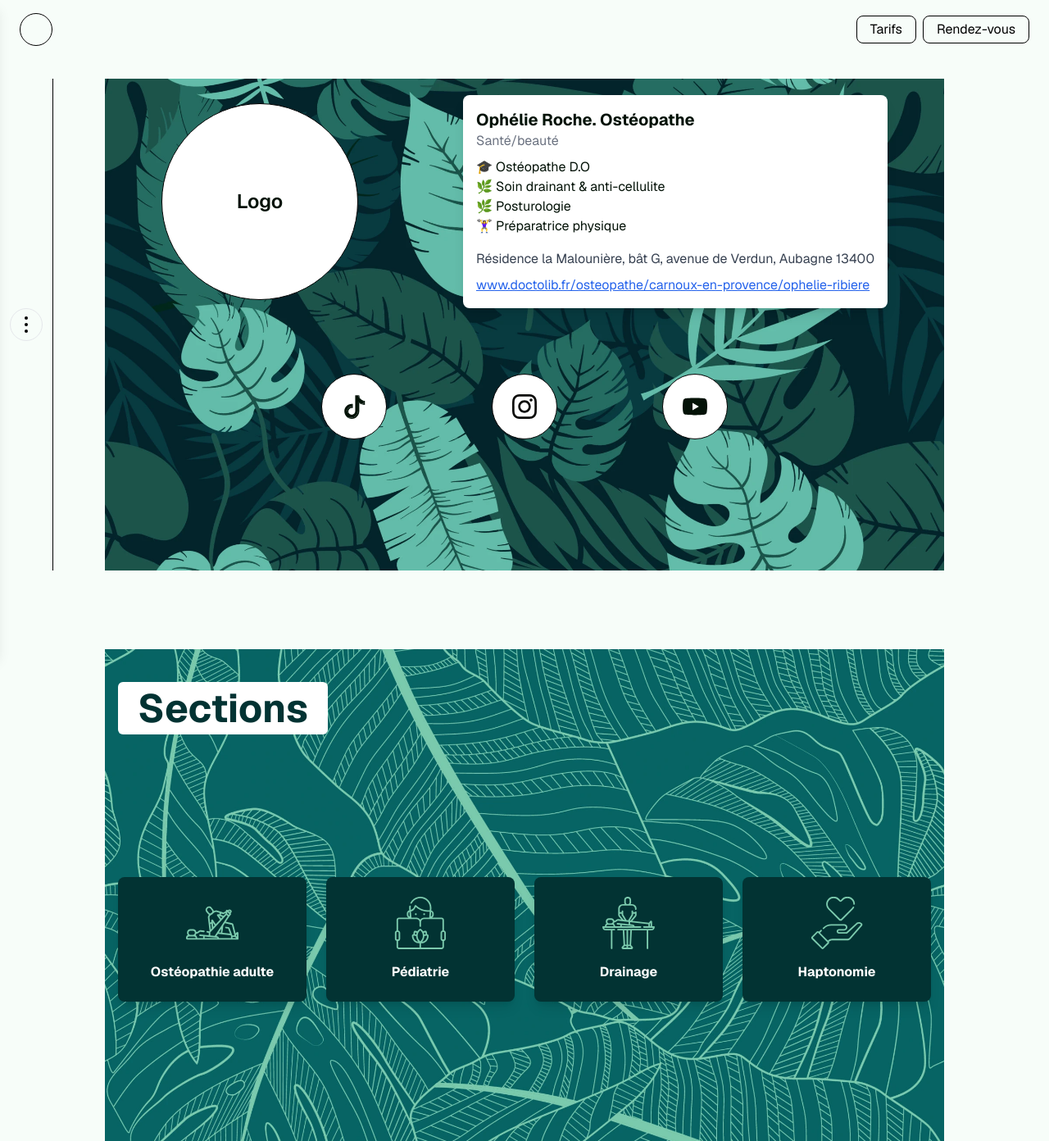
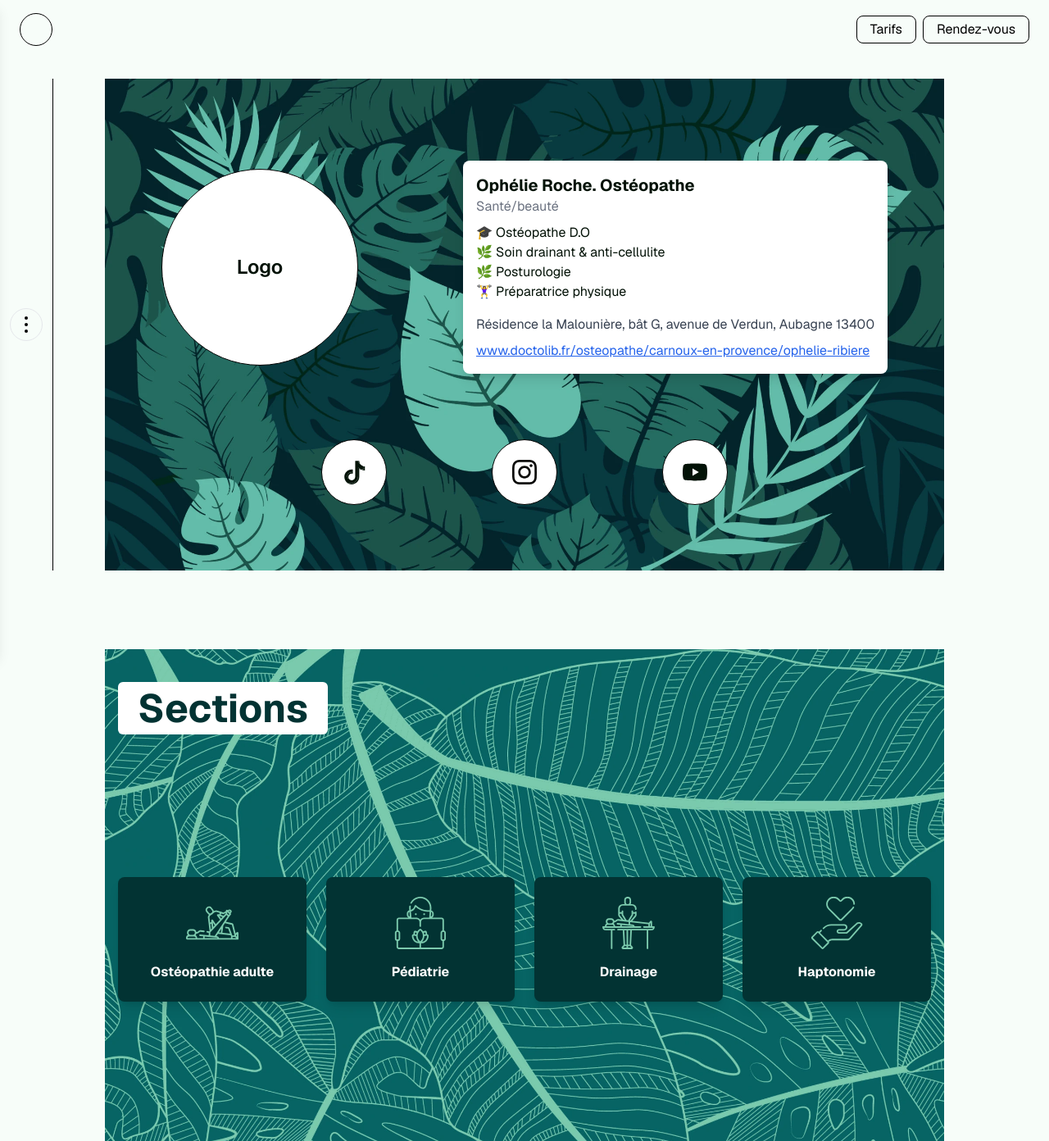
Before and after one commit to Willzebud/willylab, a Next.js app: page / in a window 1280 px wide. Shown: the whole page at 82% size. Built offline with nearby package versions, Linux system fonts and the light colour scheme; a web font is replaced by a local one.

Commit message:
Test image

```diff
--- a/app/_components/Hero.tsx
+++ b/app/_components/Hero.tsx
@@ -27,14 +27,16 @@ export const Hero = ({ setHeroHeight, setHeroWidth }: HeroProps) => {
   return (
     <div
       ref={heroRef}
-      className="relative z-0 w-full min-h-[600px] mx-auto lg:mt-0 overflow-hidden xl:w-[80%] max-w-[95%]" // Ajustement des largeurs
+      className="relative z-0 w-full h-auto mx-auto lg:mt-0 overflow-hidden xl:w-[80%] lg:h-[600px] max-w-[95%]" // Ajustement des largeurs
     >
       {/* Image de fond */}
-      <div className="absolute inset-0 w-full min-h-[600px]">
+      <div className="absolute inset-0 h-full w-full z-0 overflow-hidden">
         <Image
           src="/images/fonds/Fond-1.webp"
           alt="Fond coloré avec des dessins de plantes"
-          fill
+          layout="intrinsic"
+          width={1200} // Tu peux mettre la largeur réelle de ton image
+          height={800} // Idem pour la hauteur
           priority
           className="z-0 object-cover"
         />
--- a/app/_components/Sections.tsx
+++ b/app/_components/Sections.tsx
@@ -31,11 +31,13 @@ export const Sections = ({ setHeroHeight, setHeroWidth }: HeroProps) => {
       className="relative z-0 w-full h-auto mx-auto mt-5 lg:mt-0 overflow-hidden xl:w-[80%] lg:h-[600px] max-w-[95%]"
     >
       {/* Image de fond */}
-      <div className="absolute inset-0 w-full min-h-[600px]">
+      <div className="absolute inset-0 h-full w-full z-0 overflow-hidden">
         <Image
           src="/images/fonds/Fond-2.webp"
           alt="Fond coloré avec des dessins de plantes"
-          fill
+          layout="intrinsic"
+          width={1200} // Tu peux mettre la largeur réelle de ton image
+          height={800} // Idem pour la hauteur
           priority
           className="z-0 object-cover"
         />
```
